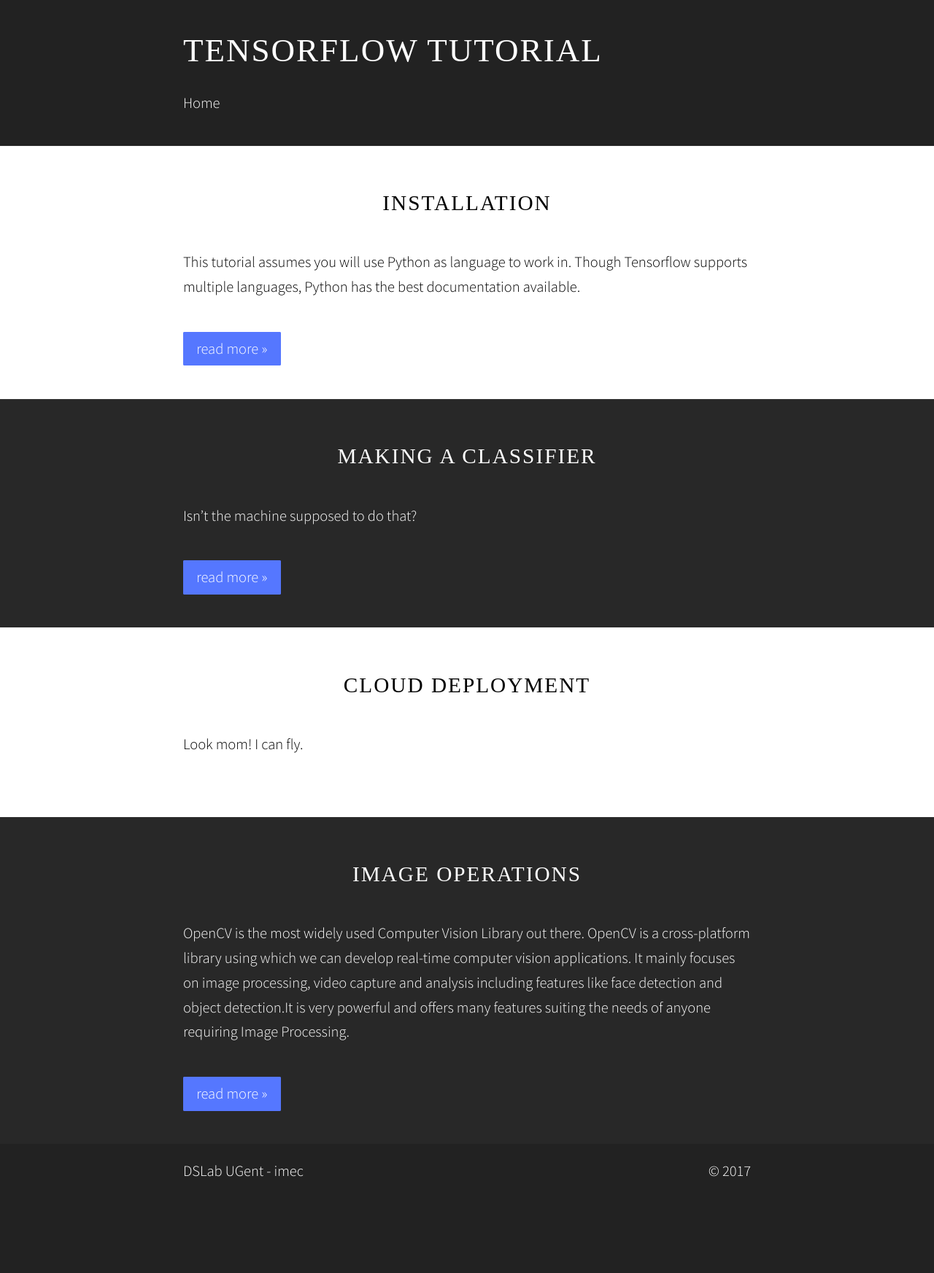
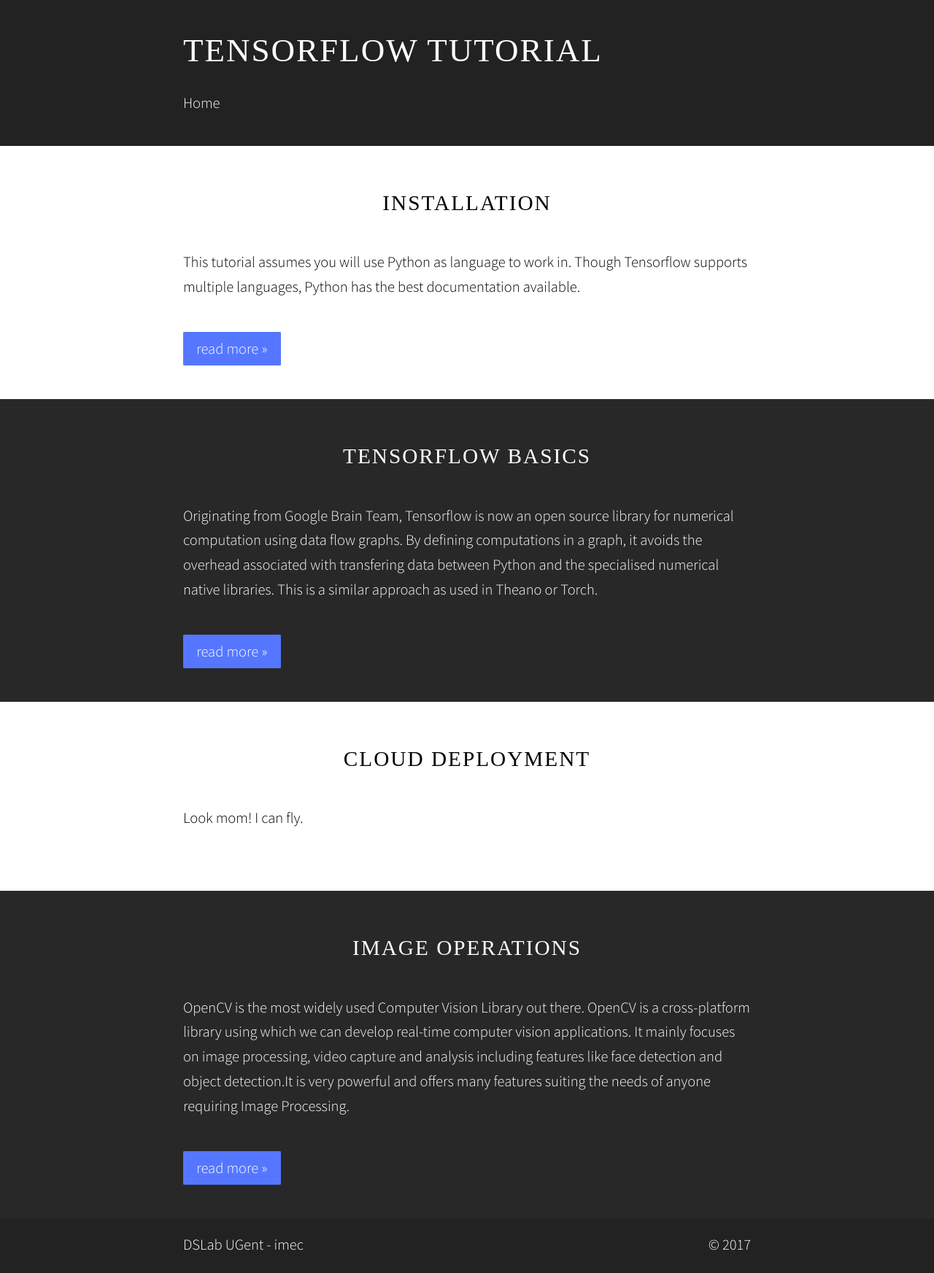
Before and after one commit to ArcelorMittalBelgium/AI-image-recognition, a Jekyll site: the page built from index.html, in a window 1280 px wide. Shown: the whole page at 73% size. Built offline with Jekyll 4.4.1, drawn with Linux system fonts in a browser that asks for light colours; some web fonts are replaced; the list of posts is cut into pages by our own code; before the commit the page ends 1643 px from its top, so only the background shows below that; part of the change alters nothing that is shown.

Commit message:
Add basic TF intro page + update syntax highlight.

````diff
--- a/_chapter/making-a-classifier.md
+++ /dev/null
@@ -1,9 +0,0 @@
----
-title: "Making a classifier"
-sequence: 2
----
-
-Isn't the machine supposed to do that?
-
-
-101010101010
--- /dev/null
+++ b/_chapter/tensorflow-basics.md
@@ -0,0 +1,167 @@
+---
+title: "Tensorflow Basics"
+sequence: 2
+---
+
+Originating from Google Brain Team, Tensorflow is now an open source library
+for numerical computation using data flow graphs. By defining computations
+in a graph, it avoids the overhead associated with transfering data between
+Python and the specialised numerical native libraries. This is a similar
+approach as used in Theano or Torch.
+
+
+Lets take a look at the most important concepts.
+
+References:
+- [API docs](https://www.tensorflow.org/api_docs/python/)
+- [Tensorflow getting started](https://www.tensorflow.org/get_started/)
+
+# Import
+
+```python
+import tensorflow as tf
+```
+
+# Variables, placeholders, constants and operations
+
+Since you are building a calculation graph, everything you define are in fact references to values that will be filled in once you run your calculation.
+
+Constants are values that will not be changed.
+```python
+# Constant 1-D Tensor populated with value list.
+# [1 2 3 4 5 6 7]
+bias = tf.constant([1, 2, 3, 4, 5, 6, 7])
+
+# Constant 2-D tensor populated with scalar value -1.
+# [[-1. -1. -1.]
+#  [-1. -1. -1.]]
+bias = tf.constant(-1.0, shape=[2, 3])
+```
+
+Variables are values that will be changed by training algorithms.
+```python
+# Create a variable.
+# [1, 2, 3]
+weights = tf.Variable([1, 2, 3])
+
+# Create a variable with random initiated values.
+# Different on every run, eg: [[ 0.04587448  0.06301729]]
+weights = tf.Variable(tf.truncated_normal([1,2], stddev=0.1))
+```
+
+Placeholders are values whose values will be provided when starting a calculation.
+```python
+# The second argument is the shape of the input, it is used
+# to check dimensions in advance. Use None to not specify a dimension.
+input = tf.placeholder(tf.float32, [None, 28*28])
+```
+
+An operation is a calculation graph node that is the result
+of performing a calculation. It takes zero or more tensors as
+input and outputs zero or more tensors.
+```python
+# Use the variable in the graph like any Tensor.
+y = tf.matmul(input, weights) + bias
+```
+
+# (Interactive) session and the computational graph
+
+A session allows you to evaluate the nodes in the computational graph.
+A session holds resources that should be released when it is not longer needed.
+
+```python
+# Define operations in advance
+tensor = tf.Variable(tf.truncated_normal([2, 2]))
+
+# Run the graph
+# Using the `close()` method.
+sess = tf.Session()
+sess.run(tf.global_variables_initializer()) # Initialize variables before evaluation.
+print(sess.run(tensor.eval())
+sess.close()
+
+# Using "with" sets the "default sessions", making things a bit shorter
+with tf.Session() as sess:
+    tf.global_variables_initializer().run() # Initialize variables before evaluation.
+    print(tensor.eval())
+```
+
+TODO: Filling in placeholders
+
+For working in a shell or notebook, you can use the `InteractiveSession`, which sets itself as default session on construction.
+
+```python
+# Define operations in advance
+tensor = tf.Variable(tf.truncated_normal([2, 2]))
+
+# Create a session
+sess = tf.InteractiveSession()
+
+# Crunch numbers
+tf.global_variables_initializer().run() # Initialize variables before evaluation.
+print(tensor.eval())
+```
+
+# Saving progress
+
+You can save variables during the calculation.
+
+```python
+weights = tf.Variable(initial_value=[0])
+learning_delta = tf.constant(value=[1])
+
+# Mocked training algorithm: adds delta to weights on every execuction
+train_op = tf.assign_add(weights, learning_delta)
+
+saver = tf.train.Saver([weights])
+save_path = os.path.join(os.curdir, "save-folder", "save-filename")
+
+with tf.Session() as sess:
+    tf.global_variables_initializer().run()
+
+    # Learning loop
+    for i in range(1000):
+        train_op.eval()
+        if (i % 100 == 0):
+            print("Weight is %s" % weights.eval())
+            saver.save(sess, save_path, global_step=i)
+```
+
+Output:
+
+```
+Weight is [1]
+Weight is [101]
+Weight is [201]
+Weight is [301]
+Weight is [401]
+Weight is [501]
+Weight is [601]
+Weight is [701]
+Weight is [801]
+Weight is [901]
+```
+
+This will have created a folder `save-folder` containing snapshots of the `weights` variable, which can be used to restore the variable values at a later point.
+
+```python
+with tf.Session() as sess:
+    # print(weights.eval()) # Would fail, since this is a new session
+    tf.global_variables_initializer().run() # Not needed for restoring
+    print(weights.eval())
+    saver.restore(sess, './save-folder/save-filename-500')
+    print(weights.eval())
+```
+
+Output:
+
+```
+[0]
+INFO:tensorflow:Restoring parameters from ./save-folder/save-filename-500
+[501]
+```
+
+# Examples
+
+- MNIST (using linear regression): [Tutorial](https://www.tensorflow.org/get_started/mnist/beginners) [code](https://github.com/tensorflow/tensorflow/blob/r1.3/tensorflow/examples/tutorials/mnist/mnist_softmax.py)
+- MNIST (using a deep net): [Tutorial](https://www.tensorflow.org/get_started/mnist/pros) [code](https://github.com/tensorflow/tensorflow/blob/r1.3/tensorflow/examples/tutorials/mnist/mnist_deep.py)
--- a/_sass/highlight.sass
+++ b/_sass/highlight.sass
@@ -1,7 +1,12 @@
+.highlighter-rouge
+  font-size: .8em
+  padding: 1px 5px
+  background-color: #f0f0f0
+
 .highlight
   margin: 0
 .c
-  color: #75715e
+  color: #b5b19e
 .err
   color: #960050
   background-color: #1e0010
````
